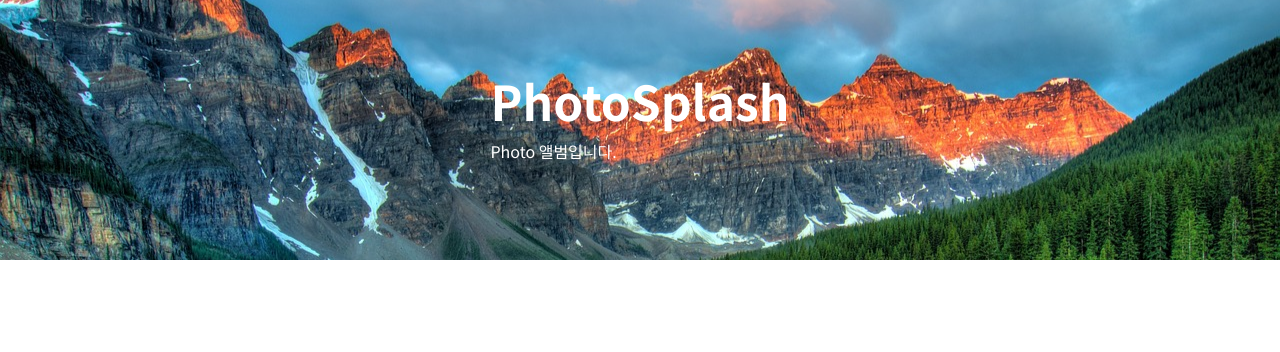
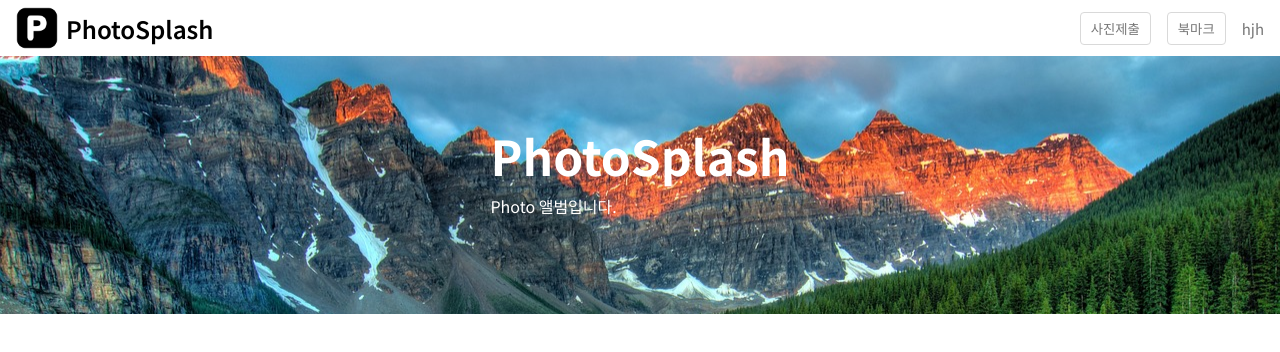
Before and after one commit to HJH1122/react-album, a React (Vite) app in the folder react-album/: page / in a window 1280 px wide. Shown: the top 352 px of the page. Built offline with nearby package versions, Linux system fonts and the light colour scheme.

Commit message:
UI 수정

```diff
--- /dev/null
+++ b/react-album/src/components/common/header/CommonHeader.module.scss
@@ -0,0 +1,57 @@
+.header {
+    display: flex;
+    align-items: center;
+    justify-content: space-between;
+
+    width: 100%;
+    height: 56px;
+
+    padding: 0 16px;
+
+    &__logoBox {
+        display: flex;
+        align-items: center;
+        justify-content: center;
+
+        height: 100%;
+
+        gap: 8px;
+
+        &__logo {
+            height: 75%;
+        }
+        &__title {
+            font-size: 24px;
+            font-weight: 600;
+        }
+    }
+    &__profileBox {
+        display: flex;
+        align-items: center;
+        justify-content: center;
+
+        gap: 16px;
+
+        &__button {
+            display: flex;
+            align-items: center;
+            justify-content: center;
+
+            outline: none;
+            cursor: pointer;
+
+            padding: 6px 10px;
+
+            border: 1px solid $color-white-300;
+            border-radius: 4px;
+
+            color: $color-white-600;
+            background-color: $color-white-000;
+        }
+        &__userName {
+            color: $color-white-600;
+            font-weight: 400;
+            font-size: 15px;
+        }
+    }
+}
--- /dev/null
+++ b/react-album/src/components/common/header/CommonHeader.tsx
@@ -0,0 +1,29 @@
+import styles from "./CommonHeader.module.scss";
+
+function CommonHeader() {
+    return (
+        <div className={styles.header}>
+            <div className={styles.header__logoBox}>
+                <img
+                    src="src/assets/images/image-logo.png"
+                    alt=""
+                    className={styles.header__logoBox__logo}
+                />
+                <span className={styles.header__logoBox__title}>
+                    PhotoSplash
+                </span>
+            </div>
+            <div className={styles.header__profileBox}>
+                <button className={styles.header__profileBox__button}>
+                    사진제출
+                </button>
+                <button className={styles.header__profileBox__button}>
+                    북마크
+                </button>
+                <span className={styles.header__profileBox__userName}>hjh</span>
+            </div>
+        </div>
+    );
+}
+
+export default CommonHeader;
--- a/react-album/src/pages/index/index.tsx
+++ b/react-album/src/pages/index/index.tsx
@@ -1,8 +1,10 @@
+import CommonHeader from "@/components/common/header/CommonHeader";
 import styles from "./styles/index.module.scss";
 
 function index() {
     return (
         <div className={styles.page}>
+            <CommonHeader />
             <div className={styles.page__contents}>
                 <div className={styles.page__contents__introBox}>
                     <div className={styles.wrapper}>
--- a/react-album/src/pages/index/styles/index.module.scss
+++ b/react-album/src/pages/index/styles/index.module.scss
@@ -1,4 +1,4 @@
-$HEADER-HEIGHT: 50px;
+$HEADER-HEIGHT: 56px;
 $FOOTER-HEIGHT: 50px;
 $NAVIGATION-HEIGHT: 50px;
 
```
Also changed, not shown: react-album/src/assets/images/image-logo.png (added).
